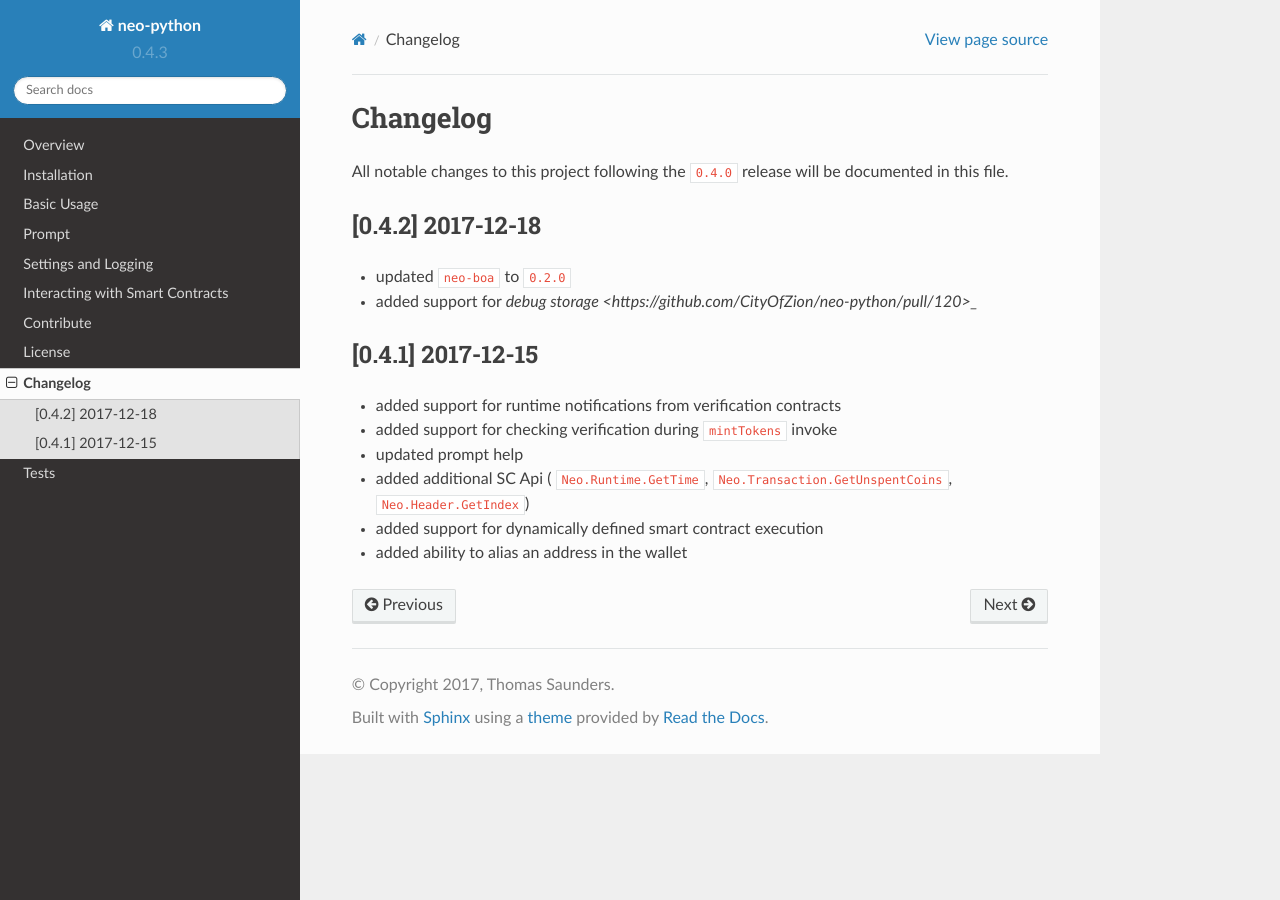
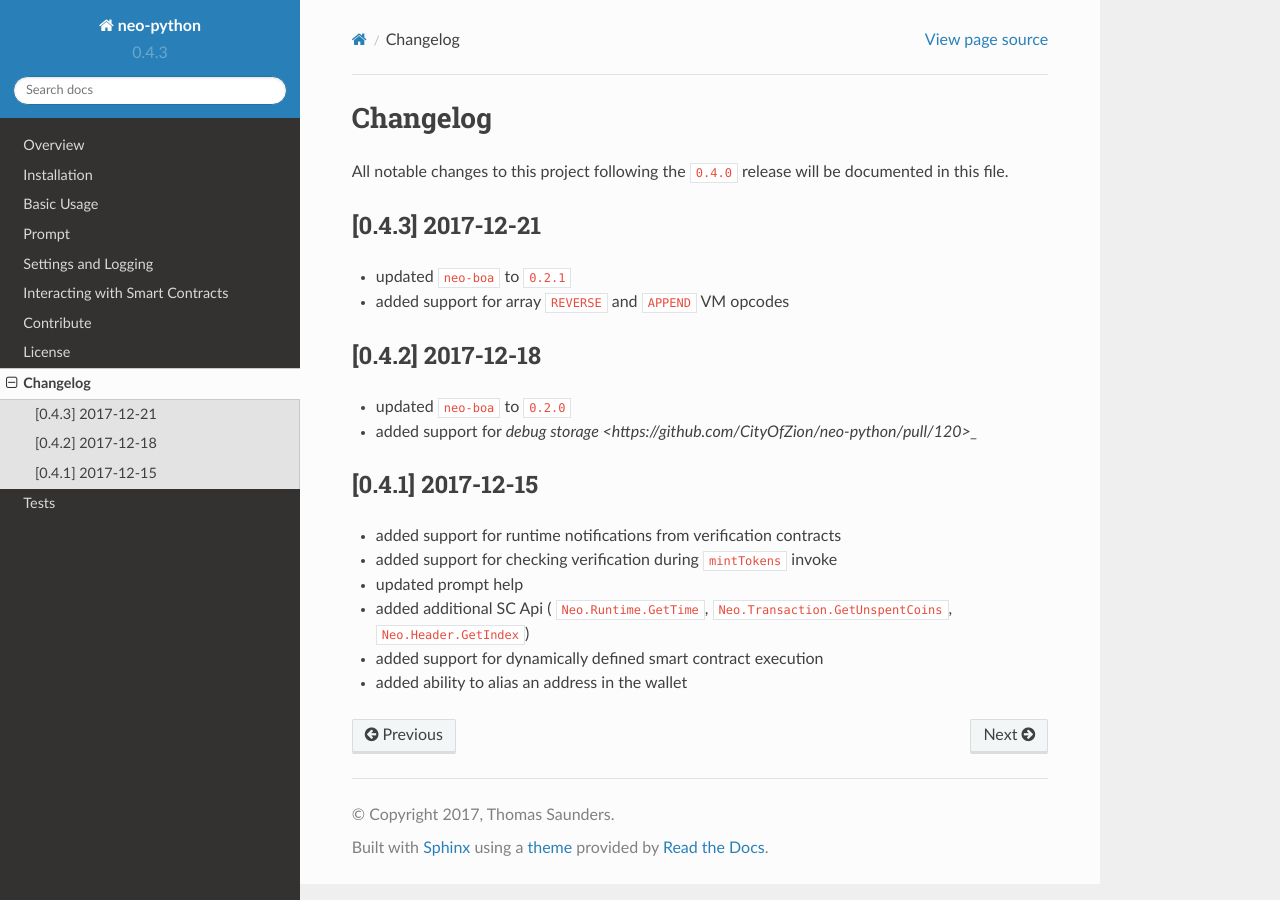
Before and after one commit to CityOfZion/neo-python, a Sphinx documentation site: the page built from docs/source/changelog.rst, in a window 1280 px wide. Built offline with Sphinx 7.4.7 and the Read the Docs theme 2.0.0, drawn with Linux system fonts in a browser that asks for light colours.

Commit message:
updated changelog

```diff
--- a/docs/source/changelog.rst
+++ b/docs/source/changelog.rst
@@ -2,6 +2,13 @@ Changelog
 =========
 
 All notable changes to this project following the ``0.4.0`` release will be documented in this file.
+
+[0.4.3] 2017-12-21
+------------------
+
+- updated ``neo-boa`` to ``0.2.1``
+- added support for array ``REVERSE`` and ``APPEND`` VM opcodes
+
 
 [0.4.2] 2017-12-18
 ------------------
```
Also changed, not shown: CHANGELOG.md (+4 -0 lines).
